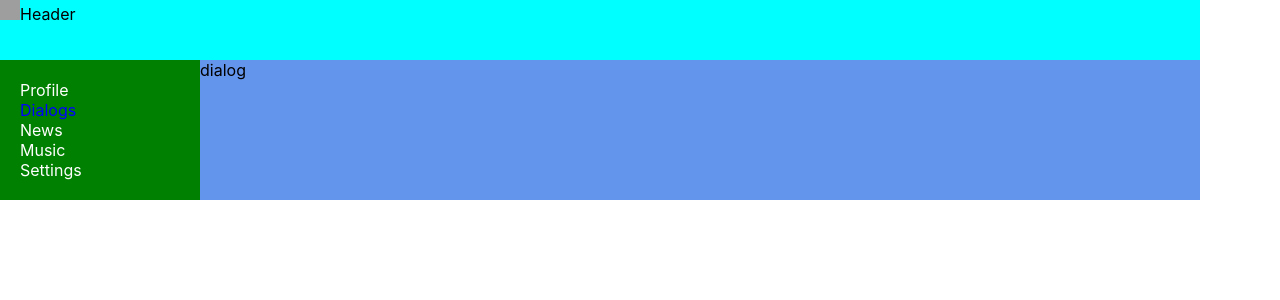
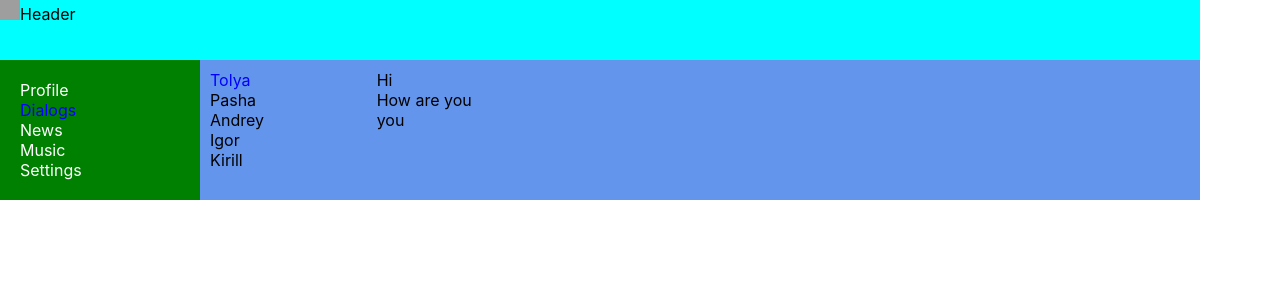
Before and after one commit to TolyaKravtsov/SocialNetwork-ReactApp, a React (Create React App) app: page /Dialogs in a window 1280 px wide. Shown: the top 300 px of the page. Built offline with nearby package versions, Linux system fonts and the light colour scheme; grey boxes are pictures that could not be loaded.

Commit message:
layout Dialogs page

```diff
--- a/src/components/Dialogs/Dialogs.jsx
+++ b/src/components/Dialogs/Dialogs.jsx
@@ -1,10 +1,23 @@
 import React from 'react';
+import dialogs from './Dialogs.module.css'
 
 const Dialogs = (props) => {
     return (
-        <div>dialog</div>
+        <div className={dialogs.dialogs}>
+            <div className={dialogs.dialogsItem}>
+                <div className={dialogs.dialog + ' ' + dialogs.active}>Tolya</div>
+                <div className={dialogs.dialog}>Pasha</div>
+                <div className={dialogs.dialog}>Andrey</div>
+                <div className={dialogs.dialog}>Igor</div>
+                <div className={dialogs.dialog}>Kirill</div>
+            </div>
+            <div className={dialogs.messages}>
+                <div className={dialogs.message}>Hi</div>
+                <div className={dialogs.message}>How are you</div>
+                <div className={dialogs.message}>you</div>
+            </div>
+        </div>
     )
-
 };
 
 export default Dialogs;
--- a/src/components/Dialogs/Dialogs.module.css
+++ b/src/components/Dialogs/Dialogs.module.css
@@ -0,0 +1,31 @@
+.dialogs {
+
+    display: grid;
+    grid-template-columns: 2fr 10fr;
+
+}
+
+.dialogsItem {
+
+    padding: 10px;
+}
+
+.dialogsItem .active {
+    color: blue;
+
+}
+
+.dialog {
+
+
+}
+
+.messages {
+    padding: 10px;
+
+}
+
+.message {
+
+
+}
```
Also changed, not shown: 1 other file (tests, documents, lock files or other folders).
